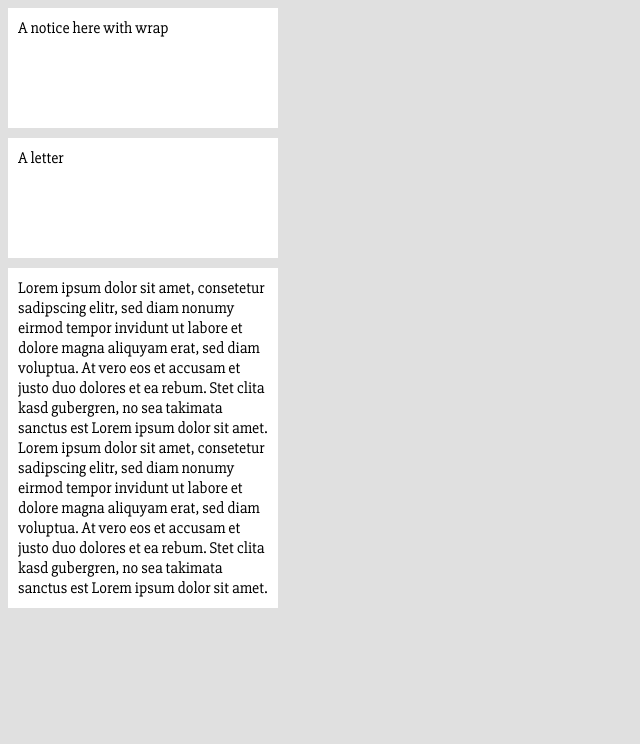
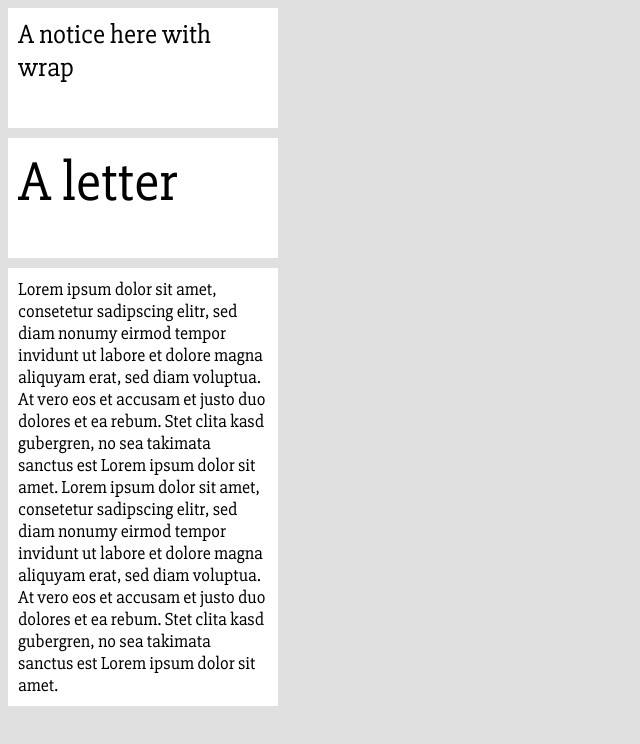
Before and after one commit to janstuemmel/textboxfit.js, a plain HTML site: page example/index.html in a window 1280 px wide. Shown: the whole page, without its empty margins (0-640 px from the left). Drawn offline with nearby package versions, Linux system fonts and the light colour scheme.

Commit message:
name change and amd ready

```diff
--- a/example/index.html
+++ b/example/index.html
@@ -5,7 +5,7 @@
     <title>tfit js test</title>
     <link href='http://fonts.googleapis.com/css?family=Slabo+27px' rel='stylesheet' type='text/css'>
     <script src="https://ajax.googleapis.com/ajax/libs/jquery/2.1.4/jquery.min.js"></script>
-    <script src="../tfit.js"></script>
+    <script src="../textboxfit.js"></script>
     <style>
         body {
             background: #e0e0e0;
@@ -21,7 +21,7 @@
     </style>
     <script>
         $(document).ready(function(){
-            $('.box').tfit({
+            $('.box').textboxfit({
                 minFontSize: 18,
                 maxFontSize: 56
             });
--- a/textboxfit.js
+++ b/textboxfit.js
@@ -1,4 +1,12 @@
-var tfit = function($nodes, options) {
+(function (factory) {
+    if (typeof define === 'function' && define.amd) {
+        define(['jquery'], factory);
+    } else {
+        factory(jQuery);
+    }
+}(function ($) {
+
+    var textboxfit = function($nodes, options) {
 
         return $nodes.each(function(){
 
@@ -37,6 +45,7 @@ var tfit = function($nodes, options) {
         });
     };
 
-$.fn.tfit = function(options) {
-  return tfit(this, options);
+    $.fn.textboxfit = function(options) {
+        return textboxfit(this, options);
     };
+}));
```
Lines whose indentation alone changed are shown as unchanged.
